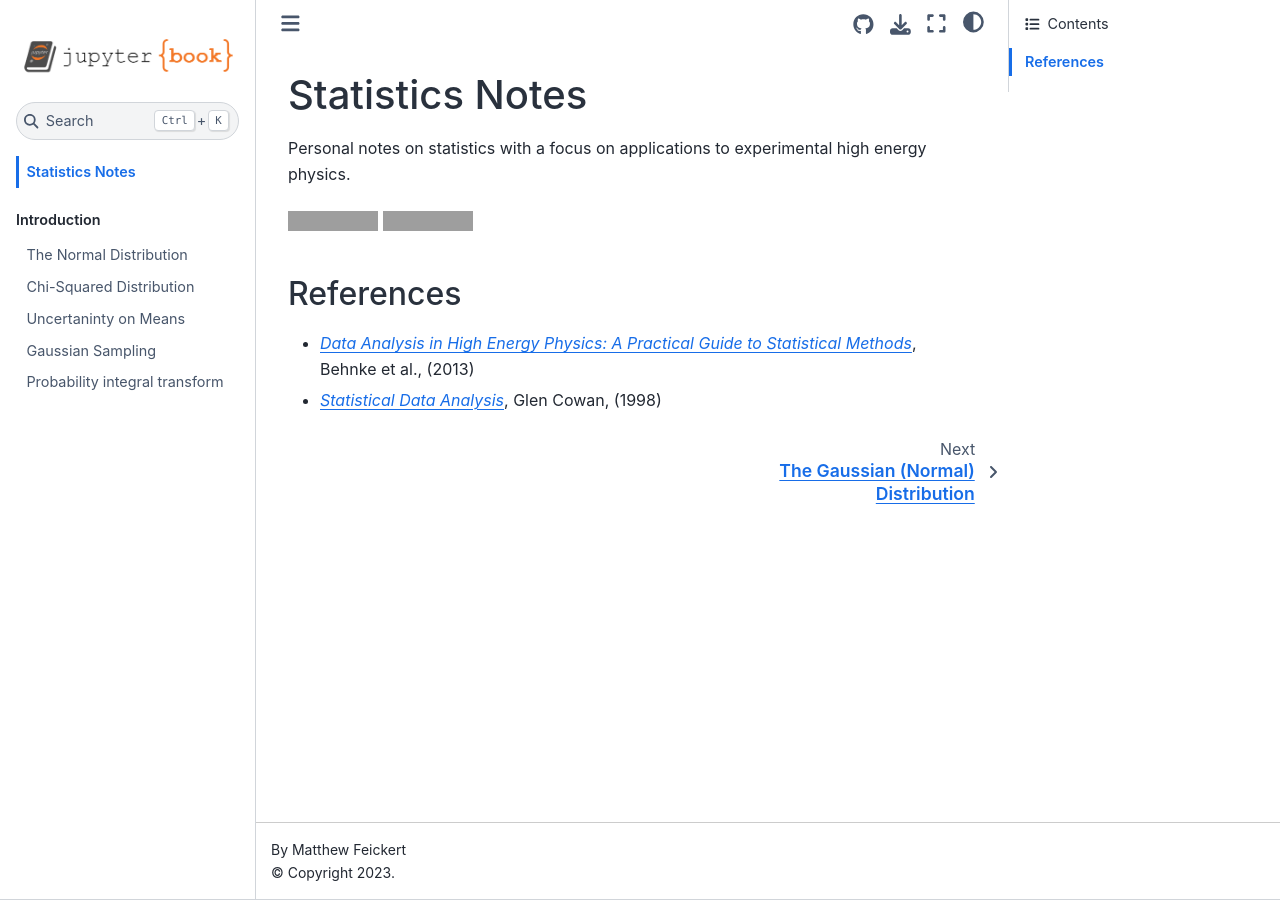
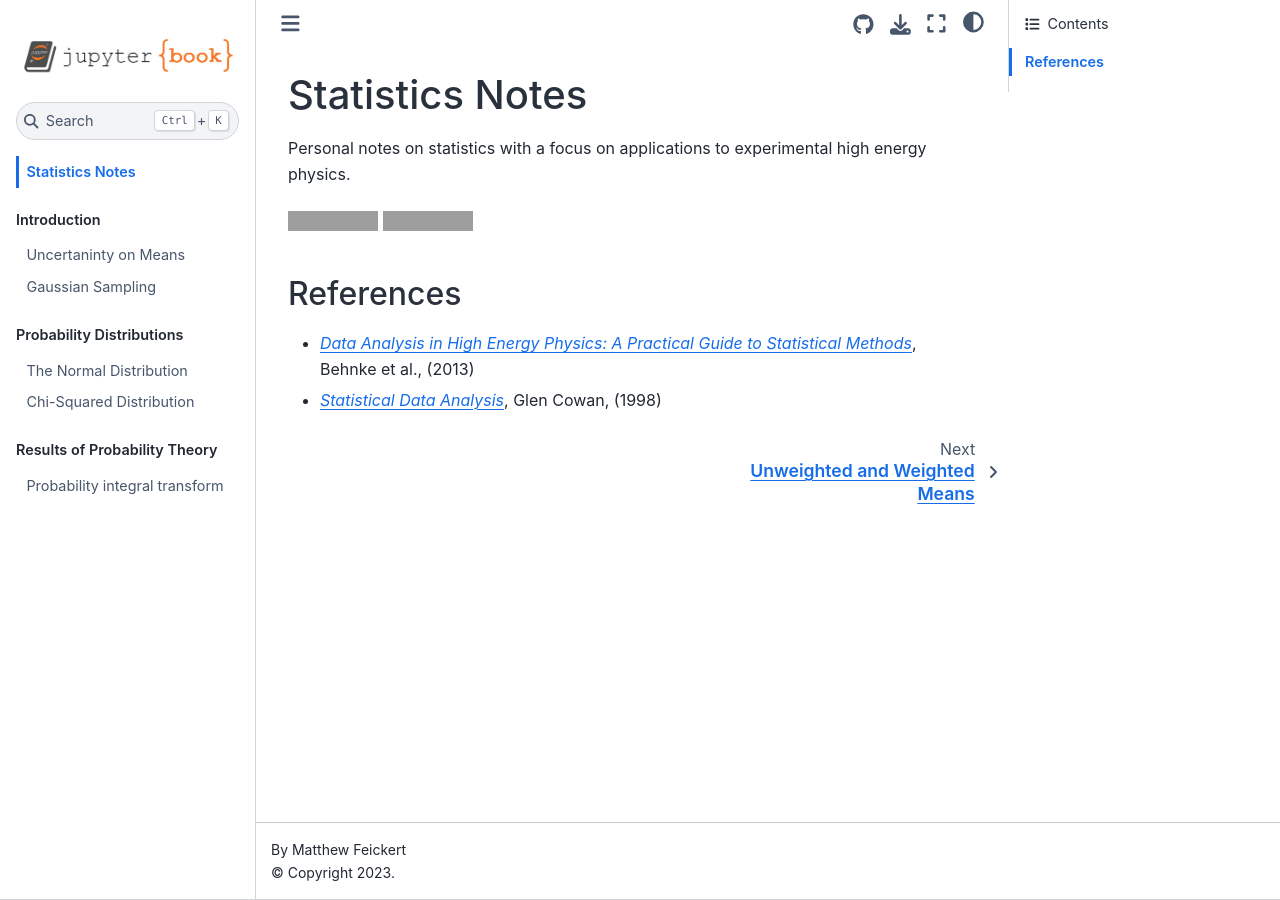
Before and after one commit to matthewfeickert/Statistics-Notes, a Jupyter Book: the page built from book/introduction.md, in a window 1280 px wide. Built offline with Jupyter Book 1.0.4 settings and Sphinx 7.4.7 and the Sphinx Book theme 1.1.4, drawn with Linux system fonts in a browser that asks for light colours; pages that are not in the unit, such as notebooks, are missing from menus; grey boxes are pictures that could not be loaded.

Commit message:
Change layout

```diff
--- a/book/_toc.yml
+++ b/book/_toc.yml
@@ -5,13 +5,19 @@
   chapters:
   - file: notebooks/Introductory/Likelihood-Function
     title: The Likelihood Function
+  - file: notebooks/Introductory/Error-on-means.ipynb
+    title: Uncertaninty on Means
+  - file: notebooks/Introductory/Gaussian-Sampling.ipynb
+    title: Gaussian Sampling
+
+- part: Probability Distributions
+  chapters:
   - file: notebooks/Introductory/Gaussian-Distribution.ipynb
     title: The Normal Distribution
   - file: notebooks/Introductory/Chi-Squared-Distribution.ipynb
     title: Chi-Squared Distribution
-  - file: notebooks/Introductory/Error-on-means.ipynb
-    title: Uncertaninty on Means
-  - file: notebooks/Introductory/Gaussian-Sampling.ipynb
-    title: Gaussian Sampling
+
+- part: Results of Probability Theory
+  chapters:
   - file: notebooks/Introductory/probability-integral-transform.ipynb
     title: Probability Integral Transform
```
